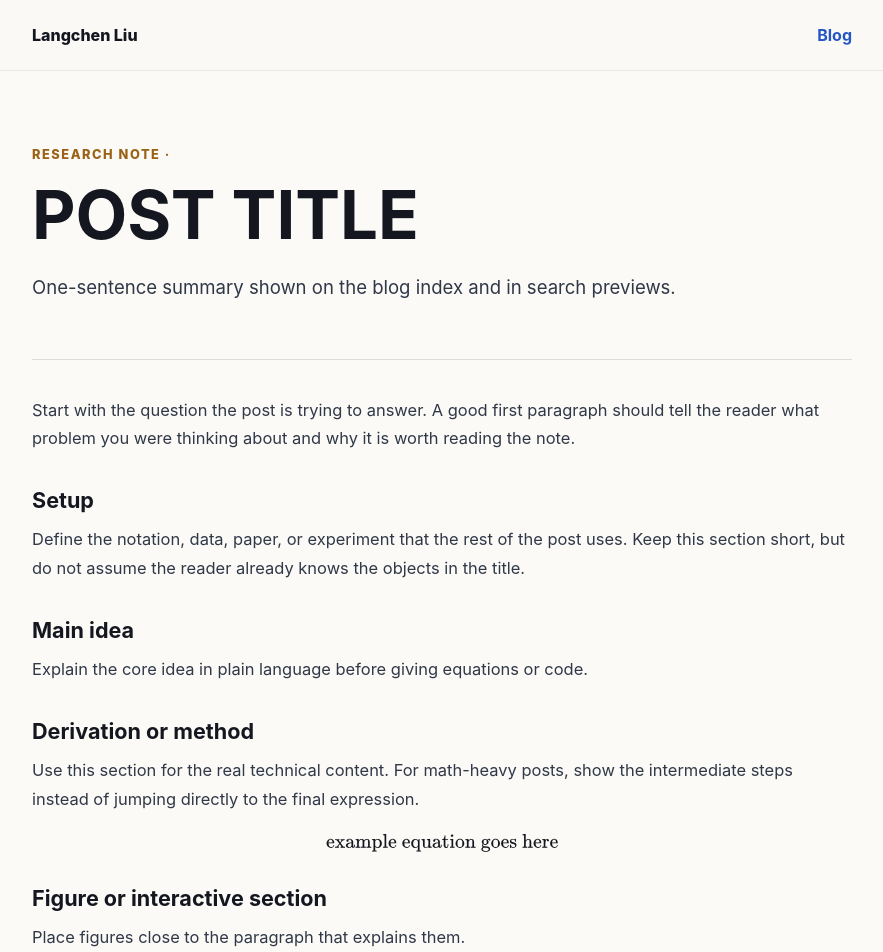
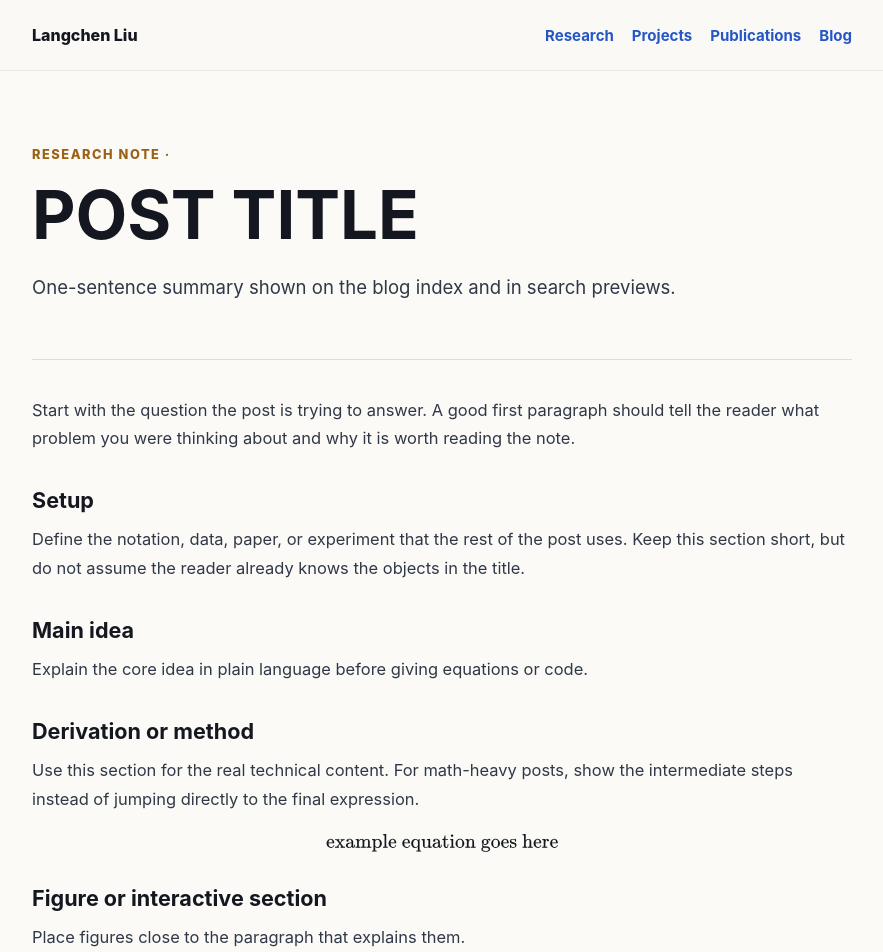
Before and after one commit to DecoderLiu/DecoderLiu.github.io, a Jekyll site: the page built from blog/template.md, in a window 1280 px wide. Shown: the top 952 px of the page, without its empty margins (198-1081 px from the left). Built offline with Jekyll 4.4.1, drawn with Linux system fonts in a browser that asks for light colours; grey boxes are pictures that could not be loaded.

Commit message:
Add full navigation to blog posts
- _layouts/post.html: replace the single Blog link in post headers with the same primary navigation used by detail pages, linking to Research, Projects, Publications, and Blog.

- _layouts/post.html: add responsive nav styling so the expanded post navigation stays hidden on narrow mobile screens like the other layouts.

```diff
--- a/_layouts/post.html
+++ b/_layouts/post.html
@@ -57,6 +57,13 @@
     .mark {
       color: var(--ink);
       font-weight: 760;
+    }
+
+    nav {
+      display: flex;
+      gap: 18px;
+      color: var(--muted);
+      font-size: 0.94rem;
     }
 
     main {
@@ -151,6 +158,12 @@
       margin-top: 48px;
       color: var(--muted);
     }
+
+    @media (max-width: 720px) {
+      nav {
+        display: none;
+      }
+    }
   </style>
   <script>
     window.MathJax = {
@@ -169,7 +182,12 @@
   <header>
     <div class="shell nav">
       <a class="mark" href="{{ "/" | relative_url }}">Langchen Liu</a>
-      <a href="{{ "/blog/" | relative_url }}">Blog</a>
+      <nav aria-label="Primary navigation">
+        <a href="{{ "/#research" | relative_url }}">Research</a>
+        <a href="{{ "/#projects" | relative_url }}">Projects</a>
+        <a href="{{ "/#publications" | relative_url }}">Publications</a>
+        <a href="{{ "/blog/" | relative_url }}">Blog</a>
+      </nav>
     </div>
   </header>
 
```
